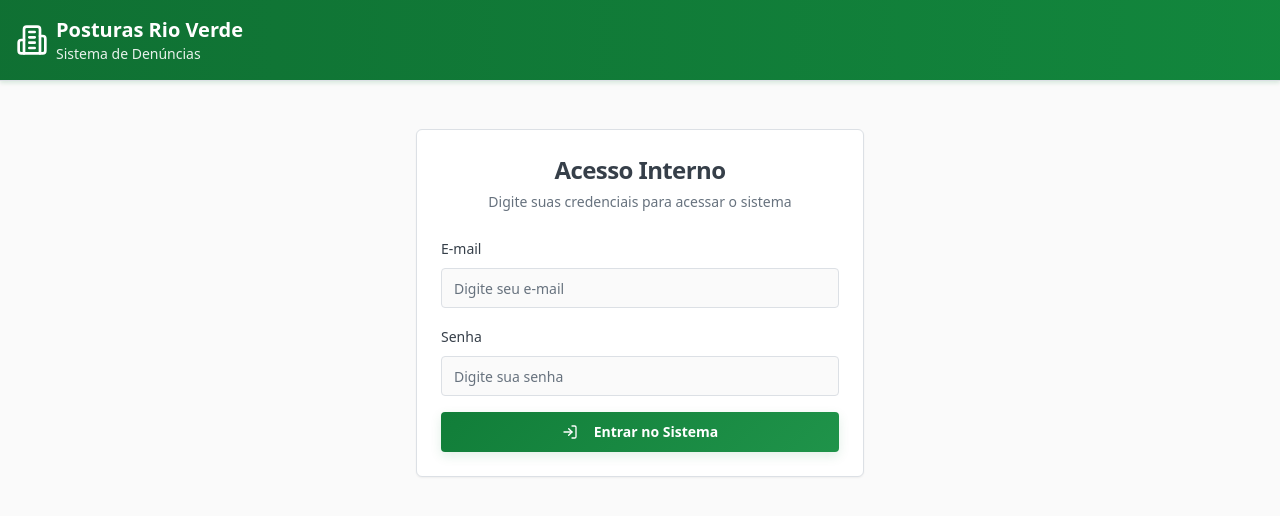
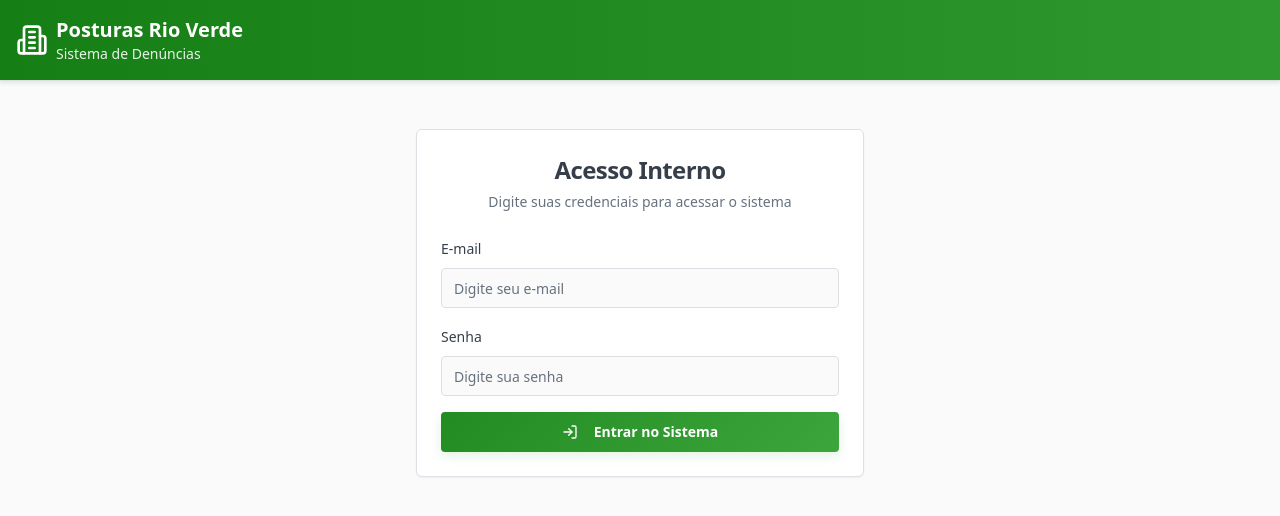
Before and after one commit to leaosolucoes/copom-rv, a React (Vite) app: page /acesso in a window 1280 px wide. Shown: the top 516 px of the page. Built offline with nearby package versions, Linux system fonts and the light colour scheme; no server answers; the database is empty.

Commit message:
Update system colors
Update system colors based on Super Admin logo settings.

```diff
--- a/src/App.tsx
+++ b/src/App.tsx
@@ -4,6 +4,7 @@ import { Toaster as Sonner } from "@/components/ui/sonner";
 import { TooltipProvider } from "@/components/ui/tooltip";
 import { QueryClient, QueryClientProvider } from "@tanstack/react-query";
 import { BrowserRouter, Routes, Route } from "react-router-dom";
+import { useSystemColors } from "@/hooks/useSystemColors";
 import { ProtectedRoute } from "@/components/auth/ProtectedRoute";
 import Index from "./pages/Index";
 import Login from "./pages/Login";
@@ -14,7 +15,11 @@ import NotFound from "./pages/NotFound";
 
 const queryClient = new QueryClient();
 
-const App = () => (
+const App = () => {
+  // Carregar e aplicar cores do sistema
+  useSystemColors();
+
+  return (
   <QueryClientProvider client={queryClient}>
     <TooltipProvider>
       <Toaster />
@@ -53,5 +58,6 @@ const App = () => (
     </TooltipProvider>
   </QueryClientProvider>
 );
+};
 
 export default App;
--- a/src/components/admin/LogoUpload.tsx
+++ b/src/components/admin/LogoUpload.tsx
@@ -7,6 +7,7 @@ import { Input } from '@/components/ui/input';
 import { Label } from '@/components/ui/label';
 import { Upload, Trash2, Image, Palette } from 'lucide-react';
 import { useToast } from '@/hooks/use-toast';
+import { useSystemColors } from '@/hooks/useSystemColors';
 
 interface LogoUploadProps {
   onLogoUpdate: (logoUrl: string) => void;
@@ -23,6 +24,7 @@ export const LogoUpload = ({ onLogoUpdate }: LogoUploadProps) => {
   });
   const [savingColors, setSavingColors] = useState(false);
   const { toast } = useToast();
+  const { reloadColors } = useSystemColors();
 
   const fetchCurrentLogo = async () => {
     try {
@@ -76,6 +78,9 @@ export const LogoUpload = ({ onLogoUpdate }: LogoUploadProps) => {
         });
 
       if (error) throw error;
+
+      // Recarregar cores do sistema para aplicar as mudanças imediatamente
+      await reloadColors();
 
       toast({
         title: "Sucesso",
--- /dev/null
+++ b/src/hooks/useSystemColors.ts
@@ -0,0 +1,117 @@
+import { useEffect, useState } from 'react';
+import { supabase } from '@/integrations/supabase/client';
+
+interface SystemColors {
+  primary: string;
+  secondary: string;
+  accent: string;
+  background: string;
+}
+
+const defaultColors: SystemColors = {
+  primary: '#228B22',
+  secondary: '#1F4E79',
+  accent: '#FF6B35',
+  background: '#F8F9FA'
+};
+
+export const useSystemColors = () => {
+  const [colors, setColors] = useState<SystemColors>(defaultColors);
+  const [loading, setLoading] = useState(true);
+
+  const loadSystemColors = async () => {
+    try {
+      const { data, error } = await supabase
+        .from('system_settings')
+        .select('value')
+        .eq('key', 'system_colors')
+        .maybeSingle();
+
+      if (error) throw error;
+
+      if (data?.value) {
+        const systemColors = data.value as unknown as SystemColors;
+        setColors(systemColors);
+        applyColorsToCSS(systemColors);
+      } else {
+        // Aplicar cores padrão se não existir configuração
+        applyColorsToCSS(defaultColors);
+      }
+    } catch (error) {
+      console.error('Erro ao carregar cores do sistema:', error);
+      applyColorsToCSS(defaultColors);
+    } finally {
+      setLoading(false);
+    }
+  };
+
+  const applyColorsToCSS = (systemColors: SystemColors) => {
+    const root = document.documentElement;
+
+    // Converter hex para HSL
+    const hexToHsl = (hex: string) => {
+      const r = parseInt(hex.slice(1, 3), 16) / 255;
+      const g = parseInt(hex.slice(3, 5), 16) / 255;
+      const b = parseInt(hex.slice(5, 7), 16) / 255;
+
+      const max = Math.max(r, g, b);
+      const min = Math.min(r, g, b);
+      let h = 0, s = 0, l = (max + min) / 2;
+
+      if (max !== min) {
+        const d = max - min;
+        s = l > 0.5 ? d / (2 - max - min) : d / (max + min);
+        switch (max) {
+          case r: h = (g - b) / d + (g < b ? 6 : 0); break;
+          case g: h = (b - r) / d + 2; break;
+          case b: h = (r - g) / d + 4; break;
+        }
+        h /= 6;
+      }
+
+      return `${Math.round(h * 360)} ${Math.round(s * 100)}% ${Math.round(l * 100)}%`;
+    };
+
+    // Aplicar as cores customizadas
+    root.style.setProperty('--primary', hexToHsl(systemColors.primary));
+    root.style.setProperty('--primary-hover', hexToHsl(adjustBrightness(systemColors.primary, -10)));
+    root.style.setProperty('--secondary', hexToHsl(systemColors.secondary));
+    root.style.setProperty('--accent', hexToHsl(systemColors.accent));
+
+    // Atualizar cores do header
+    root.style.setProperty('--header-bg', hexToHsl(systemColors.primary));
+
+    // Gradientes
+    root.style.setProperty('--gradient-government', `linear-gradient(135deg, ${systemColors.primary}, ${adjustBrightness(systemColors.primary, 10)})`);
+    root.style.setProperty('--gradient-header', `linear-gradient(90deg, ${adjustBrightness(systemColors.primary, -5)}, ${adjustBrightness(systemColors.primary, 5)})`);
+
+    // Sombras com cor primária
+    const primaryHsl = hexToHsl(systemColors.primary);
+    root.style.setProperty('--shadow-soft', `0 2px 8px hsl(${primaryHsl} / 0.08)`);
+    root.style.setProperty('--shadow-form', `0 4px 12px hsl(${primaryHsl} / 0.12)`);
+    root.style.setProperty('--shadow-header', `0 2px 4px hsl(${primaryHsl} / 0.15)`);
+  };
+
+  const adjustBrightness = (hex: string, percent: number) => {
+    const num = parseInt(hex.slice(1), 16);
+    const amt = Math.round(2.55 * percent);
+    const R = (num >> 16) + amt;
+    const G = (num >> 8 & 0x00FF) + amt;
+    const B = (num & 0x0000FF) + amt;
+
+    return `#${(0x1000000 + (R < 255 ? R < 1 ? 0 : R : 255) * 0x10000 +
+      (G < 255 ? G < 1 ? 0 : G : 255) * 0x100 +
+      (B < 255 ? B < 1 ? 0 : B : 255))
+      .toString(16).slice(1)}`;
+  };
+
+  useEffect(() => {
+    loadSystemColors();
+  }, []);
+
+  return {
+    colors,
+    loading,
+    reloadColors: loadSystemColors
+  };
+};
```
